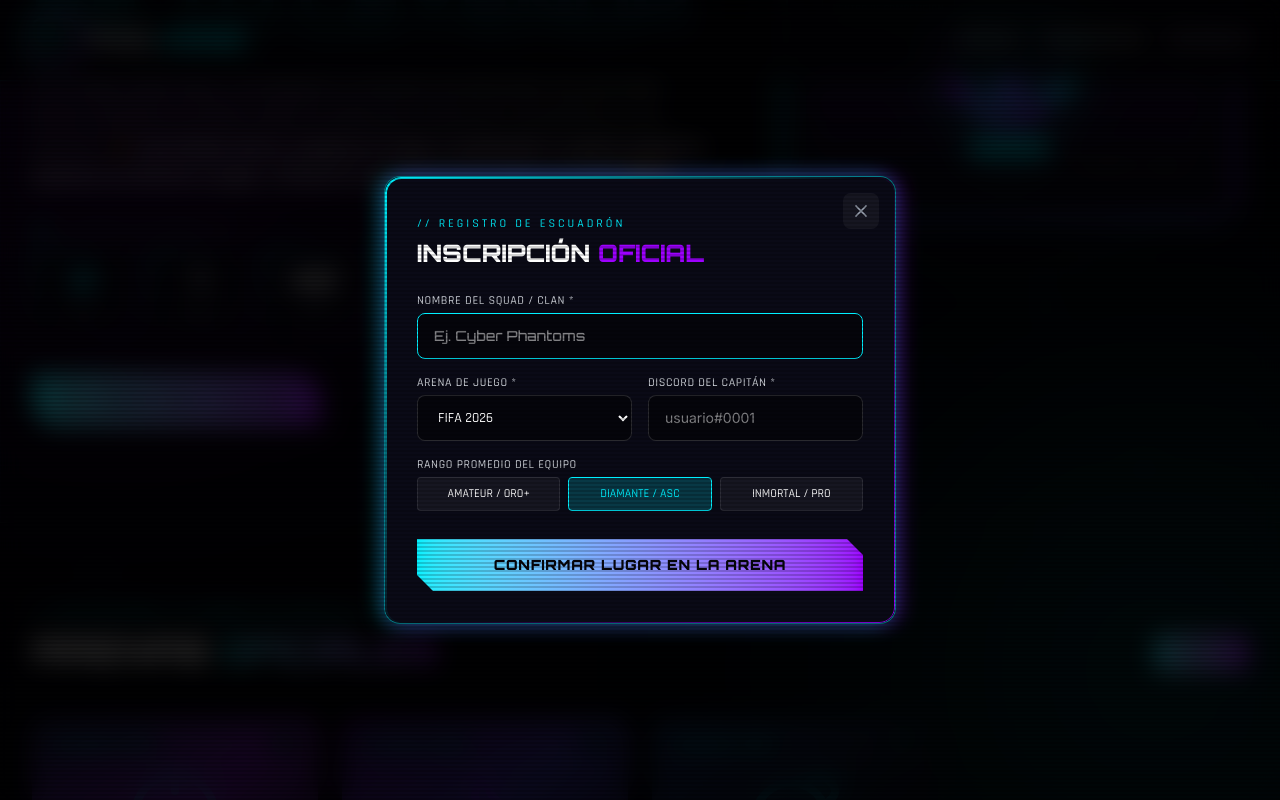
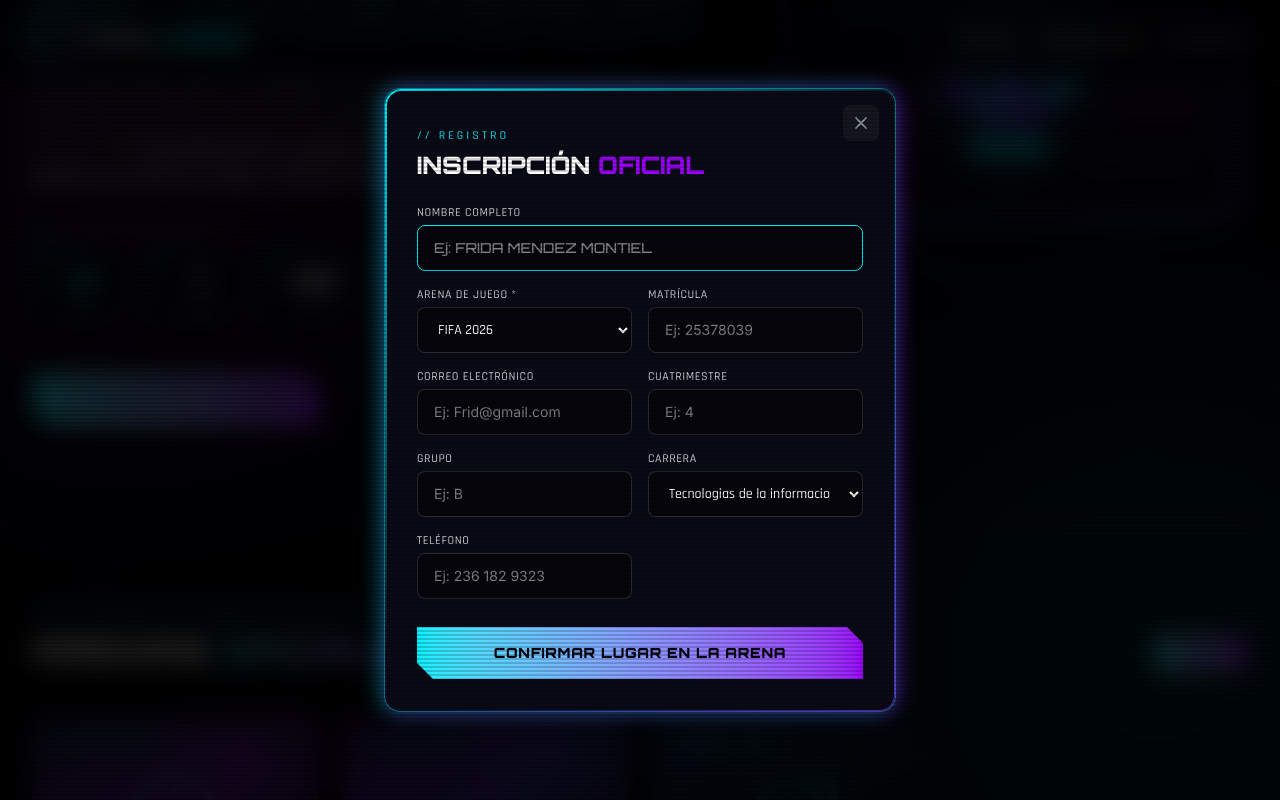
Before and after one commit to uttdevs/pixelverse_event, a Vue app in the folder frontend/: page / in a window 1280 px wide. Both pictures are taken after a click on the button "REGISTRAR MI EQUIPO". Shown: the part 491-1291 px from the top of the page. Built offline with nearby package versions, Linux system fonts and the light colour scheme.

Commit message:
registro

```diff
--- a/frontend/src/components/ui/RegistrationModal.vue
+++ b/frontend/src/components/ui/RegistrationModal.vue
@@ -162,7 +162,7 @@ const handleSubmit = () => {
       <!-- Encabezado del Modal -->
       <div class="mb-6">
         <span class="font-rajdhani text-xs uppercase tracking-[0.25em] text-cyber-blue">
-          // REGISTRO DE ESCUADRÓN
+          // REGISTRO
         </span>
         <h3 id="modal-title" class="font-orbitron font-black text-2xl text-white uppercase mt-1">
           INSCRIPCIÓN <span class="text-cyber-purple">OFICIAL</span>
@@ -178,14 +178,14 @@ const handleSubmit = () => {
         <!-- Nombre del Squad -->
         <div>
           <label class="block font-rajdhani text-xs uppercase tracking-wider text-gray-300 mb-1">
-            NOMBRE DEL SQUAD / CLAN *
+            NOMBRE COMPLETO
           </label>
           <input
             ref="firstInputRef"
             v-model="form.squadName"
             type="text"
             required
-            placeholder="Ej. Cyber Phantoms"
+            placeholder="Ej: FRIDA MENDEZ MONTIEL"
             class="w-full px-4 py-3 rounded-lg bg-cyber-dark border border-white/15 focus:border-cyber-blue focus:outline-none text-sm text-white font-orbitron"
           />
         </div>
@@ -209,64 +209,82 @@ const handleSubmit = () => {
 
           <div>
             <label class="block font-rajdhani text-xs uppercase tracking-wider text-gray-300 mb-1">
-              DISCORD DEL CAPITÁN *
+              Matrícula
             </label>
             <input
               v-model="form.discord"
               type="text"
               required
-              placeholder="usuario#0001"
+              placeholder="Ej: 25378039"
+              class="w-full px-4 py-3 rounded-lg bg-cyber-dark border border-white/15 focus:border-cyber-purple focus:outline-none text-sm text-white"
+            />
+          </div>
+          <div>
+            <label class="block font-rajdhani text-xs uppercase tracking-wider text-gray-300 mb-1">
+              Correo electrónico
+            </label>
+            <input
+              v-model="form.discord"
+              type="text"
+              required
+              placeholder="Ej: Frid@gmail.com"
+              class="w-full px-4 py-3 rounded-lg bg-cyber-dark border border-white/15 focus:border-cyber-purple focus:outline-none text-sm text-white"
+            />
+          </div>
+
+          <div>
+            <label class="block font-rajdhani text-xs uppercase tracking-wider text-gray-300 mb-1">
+              Cuatrimestre
+            </label>
+            <input
+              v-model="form.discord"
+              type="text"
+              required
+              placeholder="Ej: 4"
+              class="w-full px-4 py-3 rounded-lg bg-cyber-dark border border-white/15 focus:border-cyber-purple focus:outline-none text-sm text-white"
+            />
+          </div>
+          <div>
+            <label class="block font-rajdhani text-xs uppercase tracking-wider text-gray-300 mb-1">
+              Grupo
+            </label>
+            <input
+              v-model="form.discord"
+              type="text"
+              required
+              placeholder="Ej: B"
+              class="w-full px-4 py-3 rounded-lg bg-cyber-dark border border-white/15 focus:border-cyber-purple focus:outline-none text-sm text-white"
+            />
+          </div>
+           <div>
+            <label class="block font-rajdhani text-xs uppercase tracking-wider text-gray-300 mb-1">
+              CARRERA
+            </label>
+            <select
+              v-model="form.game"
+              class="w-full px-4 py-3 rounded-lg bg-cyber-dark border border-white/15 focus:border-cyber-blue focus:outline-none text-sm text-white font-rajdhani"
+            >
+              <option value="Valorant: Protocol">Tecnologias de la informacion </option>
+              <option value="League of Pixels">THE KING OF FIGHTERS</option>
+              <option value="CS2: Cyber Strike">STREET FIGHTER</option>
+
+            </select>
+          </div>
+          <div>
+            <label class="block font-rajdhani text-xs uppercase tracking-wider text-gray-300 mb-1">
+              Teléfono
+            </label>
+            <input
+              v-model="form.discord"
+              type="text"
+              required
+              placeholder="Ej: 236 182 9323"
               class="w-full px-4 py-3 rounded-lg bg-cyber-dark border border-white/15 focus:border-cyber-purple focus:outline-none text-sm text-white"
             />
           </div>
         </div>
 
-        <!-- Rango Promedio del Equipo -->
-        <div>
-          <label class="block font-rajdhani text-xs uppercase tracking-wider text-gray-300 mb-1">
-            RANGO PROMEDIO DEL EQUIPO
-          </label>
-          <div class="grid grid-cols-3 gap-2 font-rajdhani text-xs">
-            <!-- Opción Amateur -->
-            <label class="cursor-pointer">
-              <input
-                v-model="form.tier"
-                type="radio"
-                value="Amateur"
-                class="peer hidden"
-              />
-              <div class="text-center py-2 rounded border border-white/10 bg-white/5 peer-checked:border-cyber-blue peer-checked:bg-cyber-blue/20 peer-checked:text-cyber-blue transition">
-                AMATEUR / ORO+
-              </div>
-            </label>
 
-            <!-- Opción Diamante -->
-            <label class="cursor-pointer">
-              <input
-                v-model="form.tier"
-                type="radio"
-                value="Diamante+"
-                class="peer hidden"
-              />
-              <div class="text-center py-2 rounded border border-white/10 bg-white/5 peer-checked:border-cyber-blue peer-checked:bg-cyber-blue/20 peer-checked:text-cyber-blue transition">
-                DIAMANTE / ASC
-              </div>
-            </label>
-
-            <!-- Opción Pro -->
-            <label class="cursor-pointer">
-              <input
-                v-model="form.tier"
-                type="radio"
-                value="Inmortal/Pro"
-                class="peer hidden"
-              />
-              <div class="text-center py-2 rounded border border-white/10 bg-white/5 peer-checked:border-cyber-purple peer-checked:bg-cyber-purple/20 peer-checked:text-purple-300 transition">
-                INMORTAL / PRO
-              </div>
-            </label>
-          </div>
-        </div>
 
         <!-- Botón de Envío -->
         <div class="pt-3">
```
